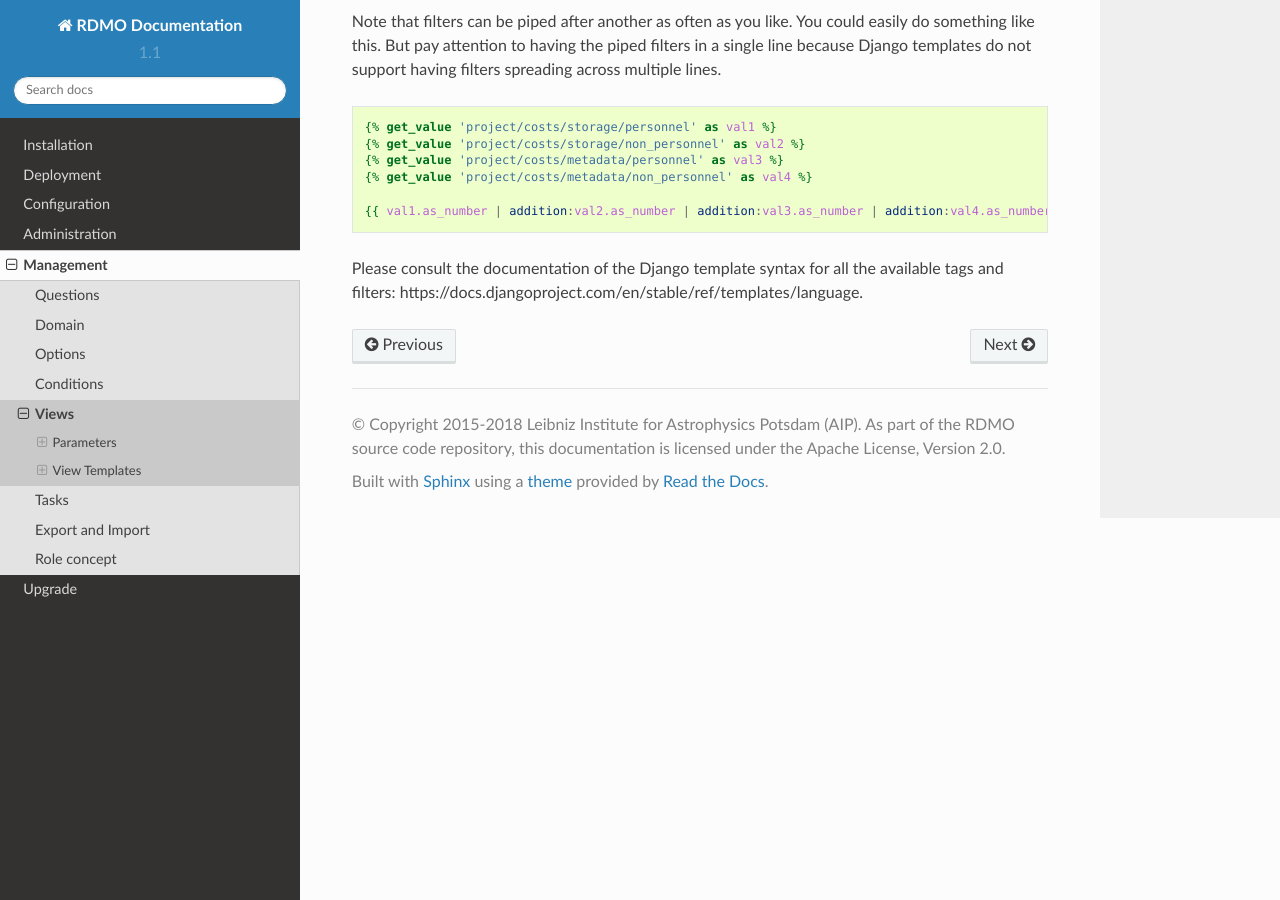
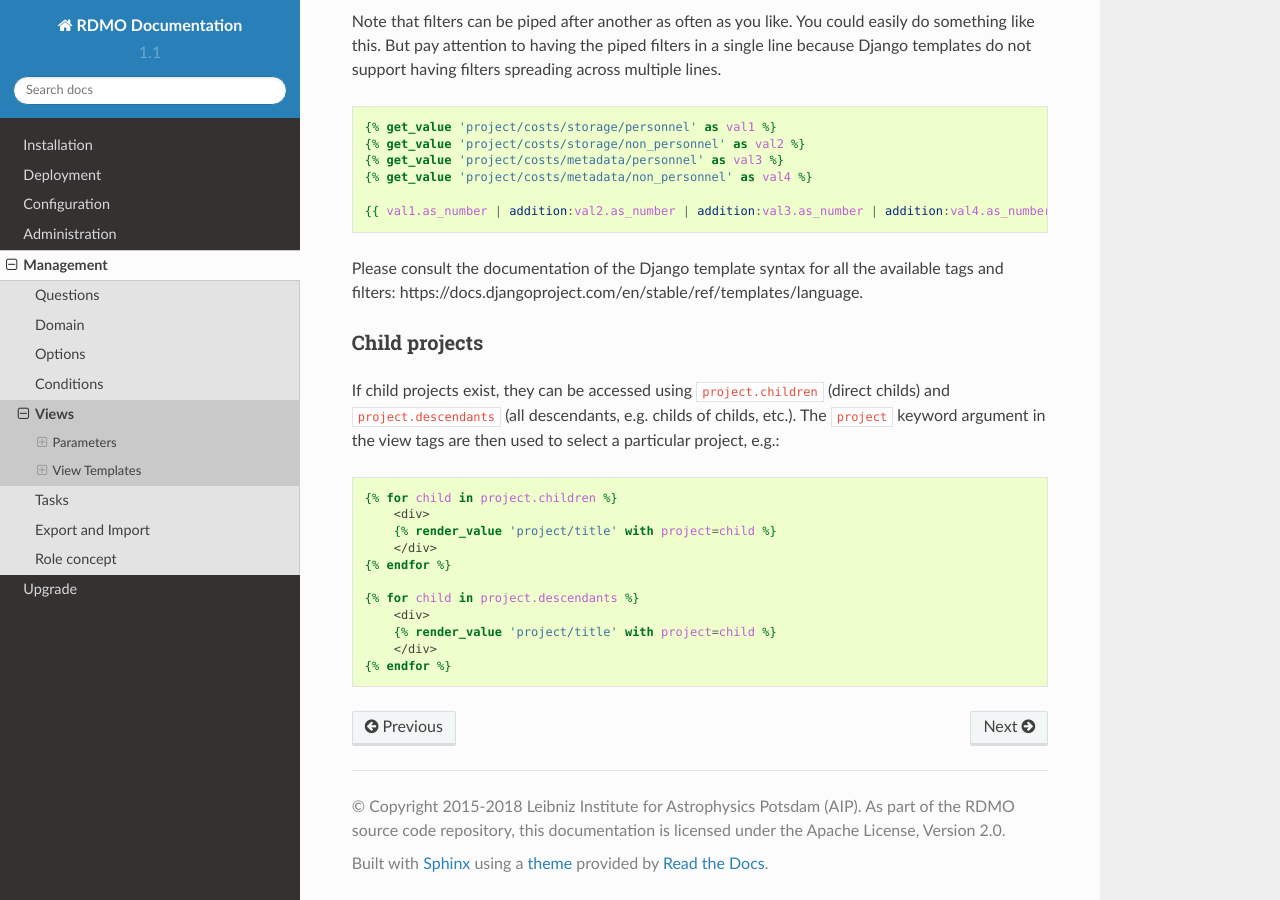
Before and after one commit to rdmorganiser/rdmo-docs, a Sphinx documentation site: the page built from docs/management/views.md, in a window 1280 px wide and 900 px high, scrolled down 5009 px. Built offline with Sphinx 7.4.7 and the Read the Docs theme 2.0.0, drawn with Linux system fonts in a browser that asks for light colours.

````diff
--- a/docs/management/views.md
+++ b/docs/management/views.md
@@ -163,3 +163,22 @@ Note that filters can be piped after another as often as you like. You could eas
 ```
 
 Please consult the documentation of the Django template syntax for all the available tags and filters: https://docs.djangoproject.com/en/stable/ref/templates/language.
+
+
+### Child projects
+
+If child projects exist, they can be accessed using `project.children` (direct childs) and `project.descendants` (all descendants, e.g. childs of childs, etc.). The `project` keyword argument in the view tags are then used to select a particular project, e.g.:
+
+```django
+{% for child in project.children %}
+    <div>
+    {% render_value 'project/title' with project=child %}
+    </div>
+{% endfor %}
+
+{% for child in project.descendants %}
+    <div>
+    {% render_value 'project/title' with project=child %}
+    </div>
+{% endfor %}
+```
````
Also changed, not shown: docs/configuration/email.md (+17 -0 lines), docs/configuration/index.md (+1 -0 lines), docs/configuration/projects.md (added, +25 -0 lines).
